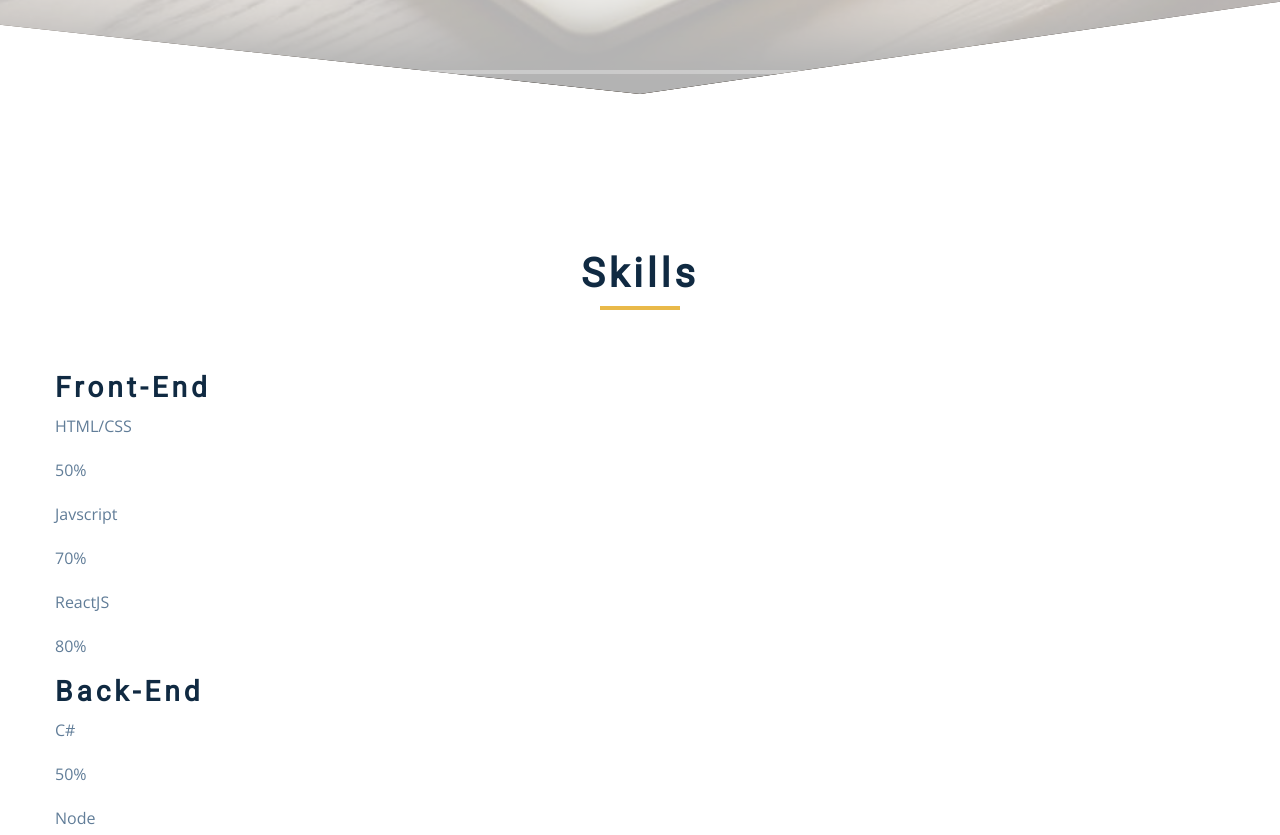
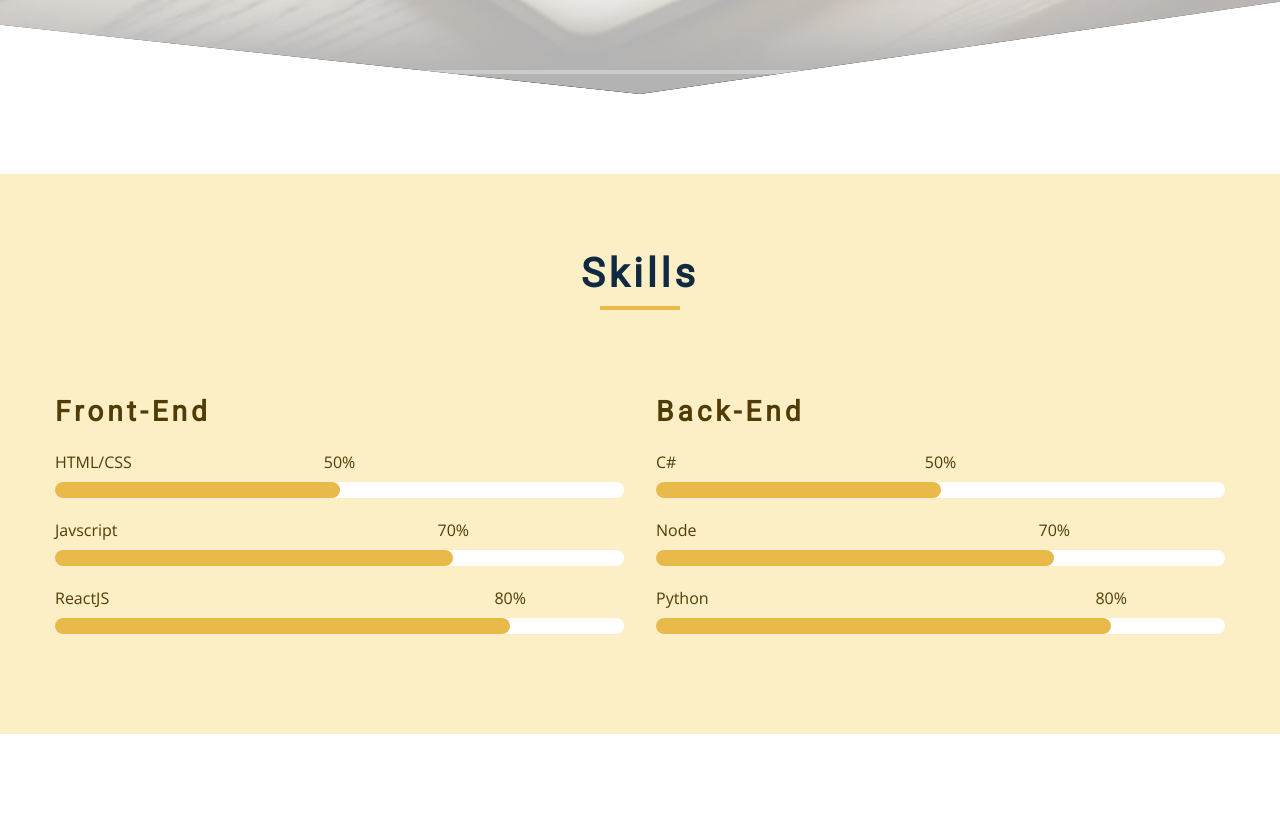
Before and after one commit to babai-1991/Grid-project-Portfolio, a plain HTML site: page index.html in a window 1280 px wide. Shown: the part 3685-4520 px from the top of the page. After the commit the page ends 4419 px from the top, so only its background shows below. Drawn offline with nearby package versions, Linux system fonts and the light colour scheme.

Commit message:
add skills css on small and large screen

```diff
--- a/css/styles.css
+++ b/css/styles.css
@@ -722,3 +722,73 @@ and then positioned that div absolute and copy below css there. But I am using :
 .video-banner {
 	clip-path: polygon(0% 0%, 100% 0%, 100% 75%, 75% 75%, 80% 95%, 50% 75%, 0% 75%);
 }
+
+/*
+===============
+Connect
+===============
+*/
+
+.skills {
+	background: var(--clr-primary-9);
+}
+.skills h3 {
+	margin: 1.5rem 0;
+	color: var(--clr-primary-1);
+}
+
+.skill {
+	margin-bottom: 1.25rem;
+}
+.skill p {
+	margin-bottom: .5rem;
+	text-transform: capitalize;
+	color: var(--clr-primary-1);
+}
+
+.skill-container {
+	background: var(--clr-white);
+	height: 1rem;
+	width: 100%;
+	border-radius: var(--radius);
+	position: relative;
+}
+.skill-value {
+	position: absolute;
+	top: 0;
+	left: 0;
+	background: var(--clr-primary-5);
+	height: 100%;
+	border-radius: var(--radius);
+	/* change width according to skill level */
+	width: 50%;
+}
+
+.skill-value-70 {
+	width: 70%;
+}
+.skill-value-80 {
+	width: 80%;
+}
+
+.skill-text {
+	position: absolute;
+	top: -2rem;
+	left: 50%;
+	transform: translateX(-50%);
+}
+
+.skill-text-70 {
+	left: 70%;
+}
+.skill-text-80 {
+	left: 80%;
+}
+
+@media screen and (min-width: 768px) {
+	.skills-center {
+		display: grid;
+		grid-template-columns: 1fr 1fr;
+		column-gap: 2rem;
+	}
+}
```
Also changed, not shown: index.html (+6 -6 lines).
